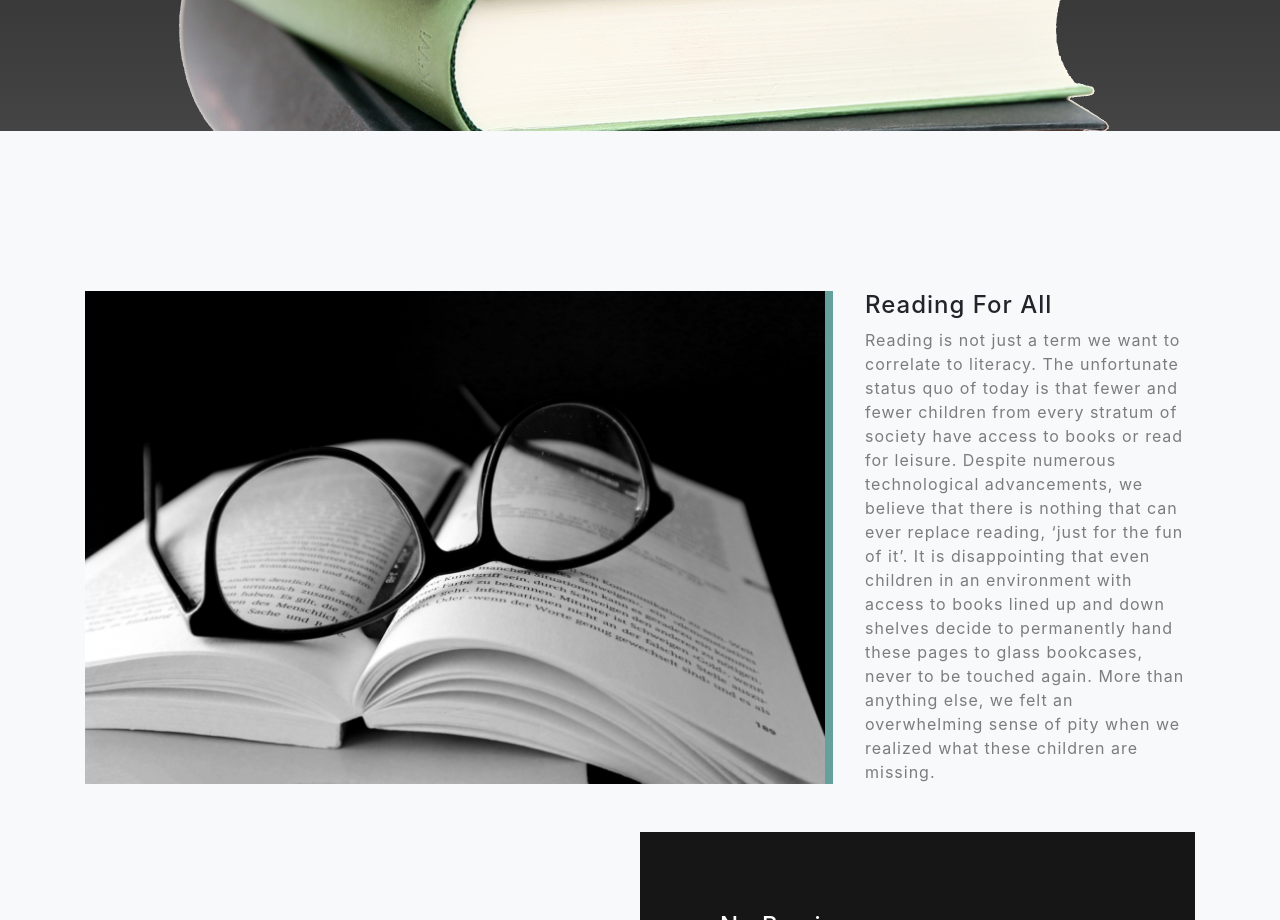
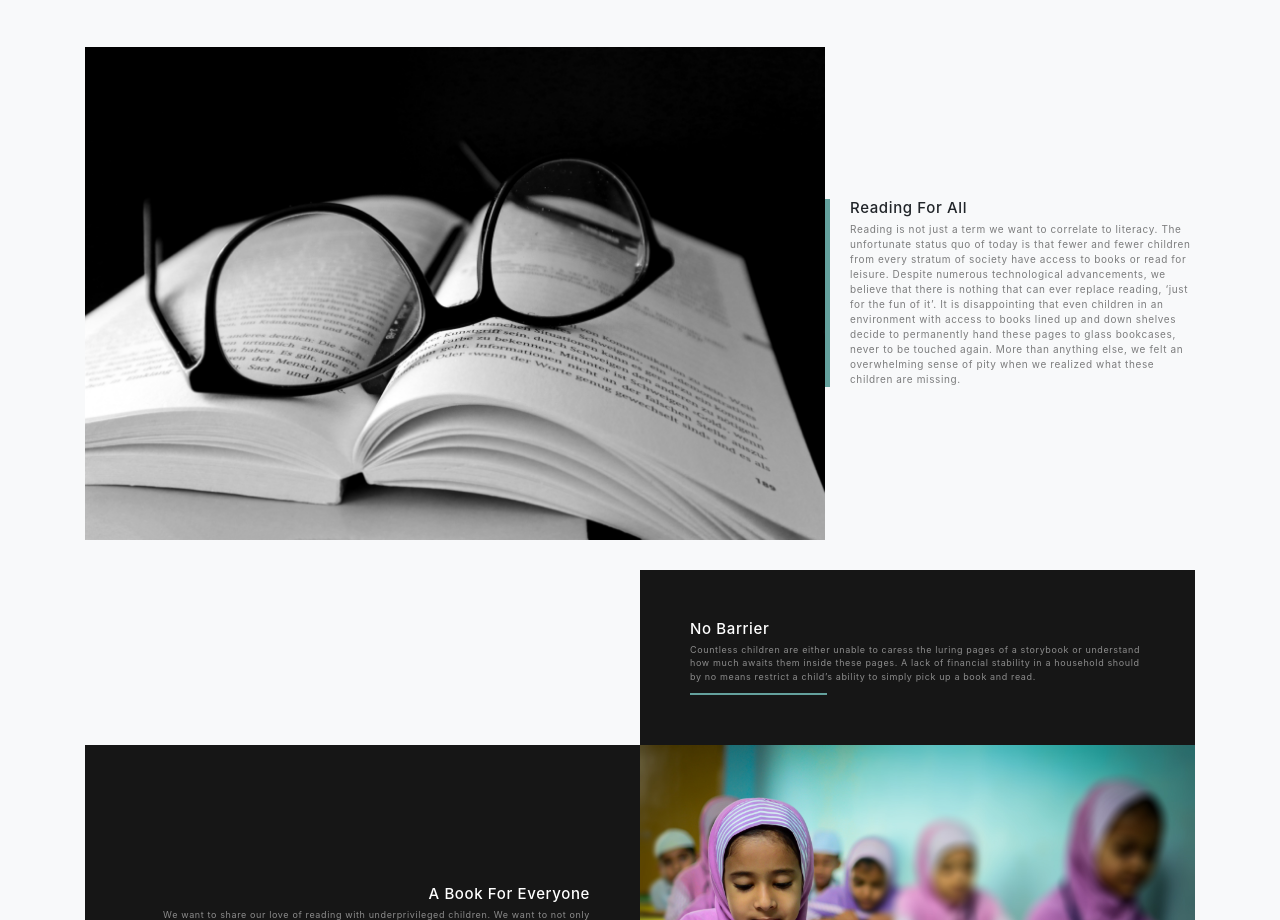
Before and after one commit to Aryan-Poonacha/lumino, a website with bundled scripts: page index.html in a window 1280 px wide. Shown: the part 1880-2800 px from the top of the page. Built offline with nearby package versions, Linux system fonts and the light colour scheme; files whose address does not match are found by name.

Commit message:
Update index.html

```diff
--- a/index.html
+++ b/index.html
@@ -15,6 +15,12 @@
 
 <!-- Font awesome Icons	 -->
 <link rel="stylesheet" href="https://cdnjs.cloudflare.com/ajax/libs/font-awesome/4.7.0/css/font-awesome.min.css">
+
+	  <!-- JQUERY LINK -->
+	  <script src="https://ajax.googleapis.com/ajax/libs/jquery/3.3.1/jquery.min.js"></script>
+
+	  <!--Bootstrap link -->
+<link rel="stylesheet" href="https://maxcdn.bootstrapcdn.com/bootstrap/3.3.7/css/bootstrap.min.css">
 
     <!-- Custom fonts for this template -->
     <link href="https://fonts.googleapis.com/css?family=Varela+Round" rel="stylesheet">
```
